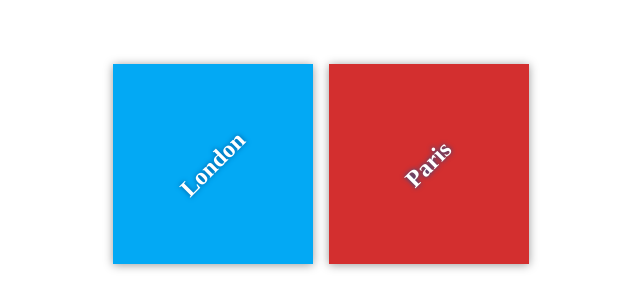
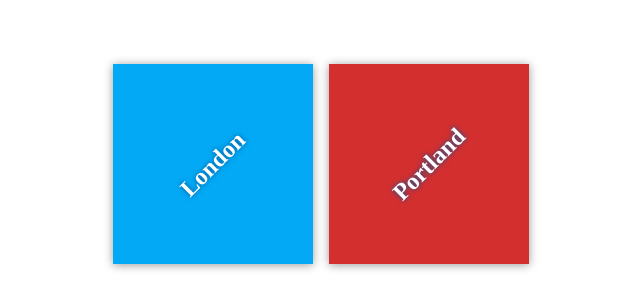
Before and after one commit to mwang25/my-travel-plans, a plain HTML site: page index.html in a window 1280 px wide. Shown: the part 236-544 px from the top of the page, 319-959 px from the left. Drawn offline with Linux system fonts and the light colour scheme; files that its build step writes are made by us from their sources.

Commit message:
Change Paris to Portland, on fix branch.

```diff
--- a/app.css
+++ b/app.css
@@ -51,6 +51,6 @@ h2 {
     background-color: #03a9f4;
 }
 
-#paris {
+#portland {
     background-color: #d32f2f;
 }
--- a/index.html
+++ b/index.html
@@ -13,8 +13,8 @@
             <div class="destination" id="london">
                 <h2>London</h2>
             </div>
-            <div class="destination" id="paris">
-                <h2>Paris</h2>
+            <div class="destination" id="portland">
+                <h2>Portland</h2>
             </div>
         </div>
     </div>
```
